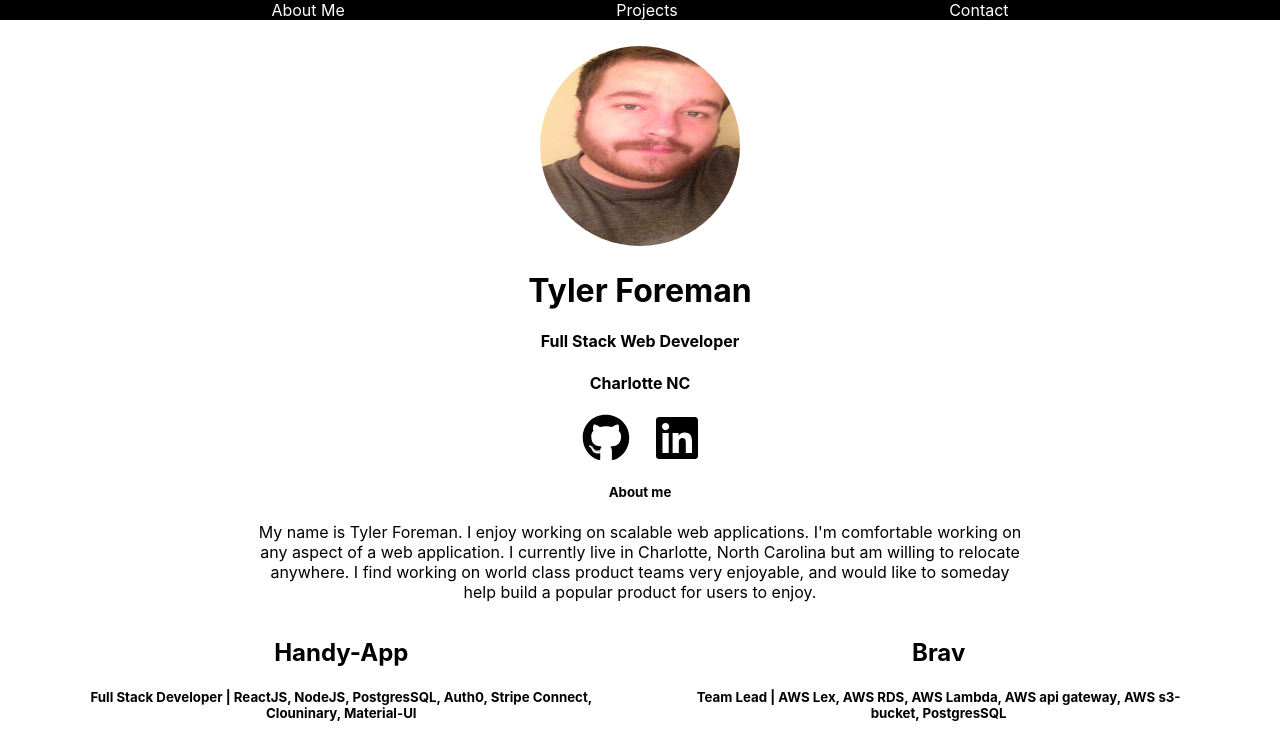
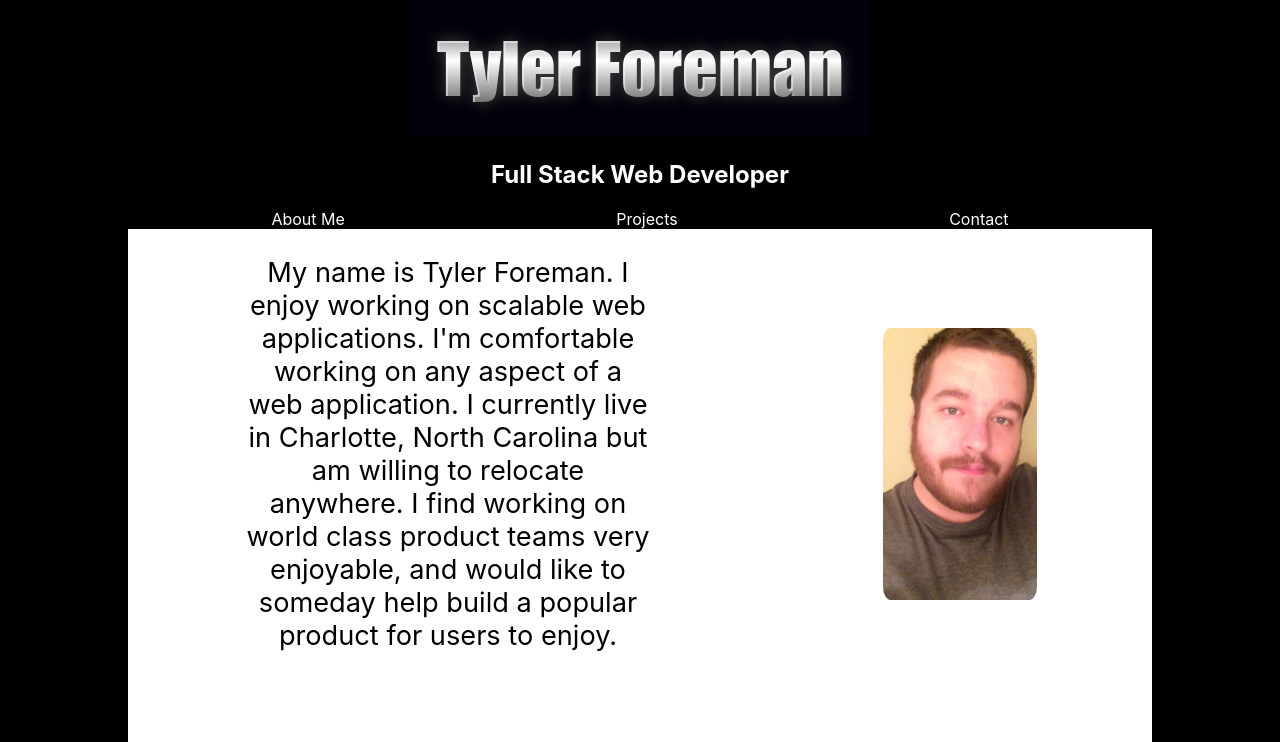
Before and after one commit to tjforeman/Portfolio1, a React (Create React App) app in the folder client/: page / in a window 1280 px wide. Shown: the top 742 px of the page. Built offline with nearby package versions, Linux system fonts and the light colour scheme.

Commit message:
updated styles

```diff
--- a/client/src/App.css
+++ b/client/src/App.css
@@ -1,5 +1,7 @@
 .App {
   text-align: center;
+  background-color: black;
+  color:white;
 }
 
 .App-logo {
--- a/client/src/App.js
+++ b/client/src/App.js
@@ -6,6 +6,8 @@ import Projects from './Components/Projects'
 function App() {
   return (
     <div className="App">
+      <img src={require('./img/logo.png')} />
+      <h2>Full Stack Web Developer</h2>
       <Navigation />
       <Banner />
       <Projects />
--- a/client/src/Components/Banner.js
+++ b/client/src/Components/Banner.js
@@ -6,16 +6,13 @@ import { faGithub,faLinkedin } from '@fortawesome/free-brands-svg-icons'
 const Banner = () => {
 return(
     <div className = 'banner-container' >
-        <div>
+        <div className = 'about'>
+            {/* <h5>About me </h5> */}
+             <p>My name is Tyler Foreman. I enjoy working on scalable web applications. I'm comfortable working on any aspect of a web application. I currently live in Charlotte, North Carolina but am willing to relocate anywhere. I find working on world class product teams very enjoyable, and would like to someday help build a popular product for users to enjoy. </p>
+
         <img className='profile-pic' src={require('../img/profle_pic.jpg')}  />
-        <h1>Tyler Foreman</h1>
-        <h4>Full Stack Web Developer</h4>
-        <h4>Charlotte NC</h4>
-        <a href = 'https://www.github.com/tjforeman/'><FontAwesomeIcon className='icon1' icon={faGithub} size="3x" /></a>
-        <a href = 'https://www.linkedin.com/in/tylerforeman1/'><FontAwesomeIcon icon={faLinkedin} size="3x"  /></a>
-        </div>
-        <h5>About me </h5>
-        <div> <p>My name is Tyler Foreman. I enjoy working on scalable web applications. I'm comfortable working on any aspect of a web application. I currently live in Charlotte, North Carolina but am willing to relocate anywhere. I find working on world class product teams very enjoyable, and would like to someday help build a popular product for users to enjoy. </p>
+        {/* <a href = 'https://www.github.com/tjforeman/'><FontAwesomeIcon className='icon1' icon={faGithub} size="3x" /></a>
+        <a href = 'https://www.linkedin.com/in/tylerforeman1/'><FontAwesomeIcon icon={faLinkedin} size="3x"  /></a> */}
         </div>
     </div>
 )
--- a/client/src/styles/Banner.scss
+++ b/client/src/styles/Banner.scss
@@ -1,27 +1,53 @@
 .banner-container{
-    // display:flex;
-    // width:80%;
-    // border: 1px solid red;
-    // height:600px;
-    /* justify-content:flex-start; */
+    background-color:white;
+    color:black;
     align-content: center;
+    width:80%;
+    margin-left:10%;
+    border-bottom: 1px solid gray;
+    padding-bottom:5%;
+    @media (max-width:700px){
+        margin-left:0
+    }
     .icon1{
         margin-right:2%;
     }
     p{
-        width:60%;
-        margin-left:20%;
+        width:40%;
+        font-size: 1.7em;
+        // margin-left:20%;
+        @media (max-width:700px){
+            width:80%;
+        }
     }
     a{
         color:black;
     }
+    .about{
+        display:flex;
+        justify-content: space-around;
+        // border: 1px solid red;
+        align-items: center;
+        .profile-pic{
+            height:15%;
+            width:15%;
+            @media (max-width:700px){
+                width:50%
+            }
+        }
+        @media (max-width:700px){
+            flex-direction: column-reverse;
+        }
+
+    }
 
     img{
         // height:355%;
+        // margin-top:2%;
+        // height:250px;
+        // width:250px;
         margin-top:2%;
-        height:200px;
-        width:200px;
-        border-radius:50%;
+        border-radius:5%;
         overflow: hidden;
         @media (max-width:700px){
             height:200px;
--- a/client/src/styles/Projects.scss
+++ b/client/src/styles/Projects.scss
@@ -1,6 +1,13 @@
 .projects-container{
 //    display:flex;
 //    flex-direction:column;
+    background-color: white;
+    width:80%;
+    margin-left:10%;
+    color:black;
+    @media (max-width:700px){
+        margin-left:0
+    }
 
    img{
     width:90%;
```
Also changed, not shown: client/src/img/logo.png (added).
